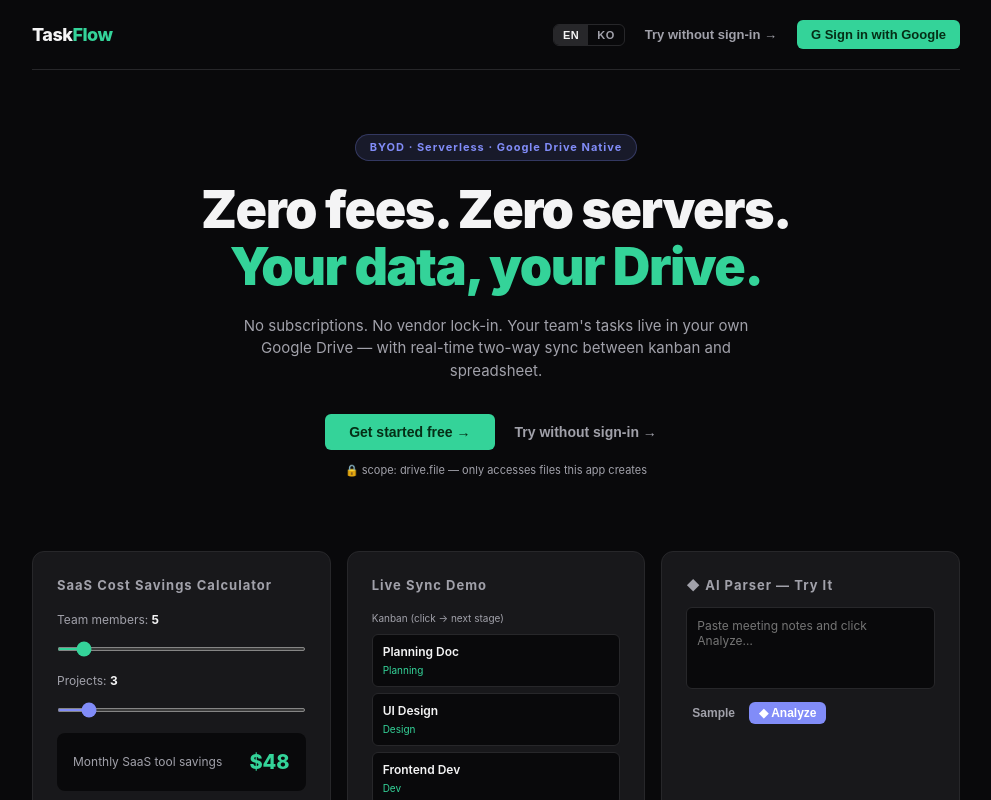
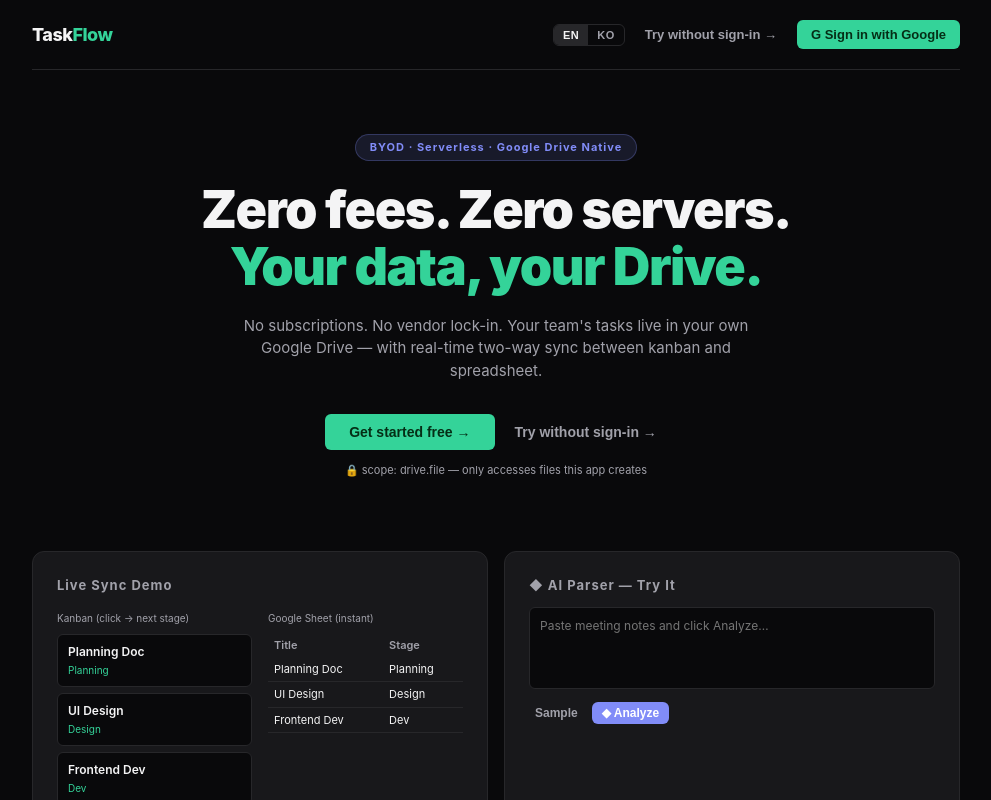
Before and after one commit to redshine0419-star/taskflow, a Next.js app: page / in a window 1280 px wide. Shown: the top 800 px of the page, without its empty margins (144-1135 px from the left). Built offline with nearby package versions, Linux system fonts and the light colour scheme.

Commit message:
remove: ROI Cost Savings Calculator — landing widget deleted
https://claude.ai/code/session_013Vjr8i4sWser6tGwcDvFCd

```diff
--- a/components/App.jsx
+++ b/components/App.jsx
@@ -38,10 +38,6 @@ const TR = {
     ctaStart:    'Get started free →',
     scopeNote:   '🔒 scope: drive.file — only accesses files this app creates',
     // landing — roi  (P1: removed AdSense row)
-    roiTitle:       'SaaS Cost Savings Calculator',
-    roiMembers:     'Team members',
-    roiProjects:    'Projects',
-    roiMonthlySave: 'Monthly SaaS tool savings',
     // landing — sync showcase
     syncTitle:    'Live Sync Demo',
     syncKanban:   'Kanban (click → next stage)',
@@ -224,10 +220,6 @@ Attendees: Alex, Jordan, Sam
     heroBody:    '월정액 없음. 벤더 종속 없음. 팀의 모든 태스크가 내 구글 드라이브에 저장됩니다 — 칸반과 스프레드시트가 실시간 양방향 동기화됩니다.',
     ctaStart:    '무료로 시작하기 →',
     scopeNote:   '🔒 scope: drive.file — 앱이 생성한 파일에만 접근합니다',
-    roiTitle:       'SaaS 비용 절감 계산기',
-    roiMembers:     '팀원 수',
-    roiProjects:    '프로젝트 수',
-    roiMonthlySave: '월간 SaaS 비용 절감',
     syncTitle:    '실시간 싱크 체감 위젯',
     syncKanban:   '칸반 (클릭 → 다음 단계)',
     syncSheet:    '구글 시트 (즉시 반영)',
@@ -1383,35 +1375,6 @@ function Workspace({ user, onSignOut, onSignIn, isMobile }) {
 }
 
 // ─── LANDING WIDGETS ─────────────────────────────────────────────────────────
-function ROICalculator() {
-  const { t, lang } = useLang()
-  const [members, setMembers]   = useState(5)
-  const [projects, setProjects] = useState(3)
-  const monthly = members * projects * 4200
-  const curr = lang === 'ko' ? `₩${monthly.toLocaleString()}` : `$${Math.round(monthly/1300).toLocaleString()}`
-  return (
-    <div style={{ background: Z.surface, border: `1px solid ${Z.border}`, borderRadius: 12, padding: 24 }}>
-      <div style={{ fontSize: 13, fontWeight: 700, color: Z.muted, letterSpacing: 1, marginBottom: 16 }}>{t('roiTitle')}</div>
-      <div style={{ display: 'flex', flexDirection: 'column', gap: 16 }}>
-        <div>
-          <div style={{ fontSize: 12, color: Z.muted, marginBottom: 6 }}>{t('roiMembers')}: <strong style={{ color: Z.text }}>{members}</strong></div>
-          <input type="range" min={1} max={50} value={members} onChange={e => setMembers(+e.target.value)} style={{ width: '100%', accentColor: Z.emerald }} />
-        </div>
-        <div>
-          <div style={{ fontSize: 12, color: Z.muted, marginBottom: 6 }}>{t('roiProjects')}: <strong style={{ color: Z.text }}>{projects}</strong></div>
-          <input type="range" min={1} max={20} value={projects} onChange={e => setProjects(+e.target.value)} style={{ width: '100%', accentColor: Z.indigo }} />
-        </div>
-        {/* P1: removed AdSense row — single metric only */}
-        <div style={{ background: Z.bg, borderRadius: 8, padding: '14px 16px' }}>
-          <div style={{ display: 'flex', justifyContent: 'space-between', alignItems: 'center' }}>
-            <span style={{ fontSize: 12, color: Z.muted }}>{t('roiMonthlySave')}</span>
-            <span style={{ fontWeight: 800, color: Z.emerald, fontSize: 20 }}>{curr}</span>
-          </div>
-        </div>
-      </div>
-    </div>
-  )
-}
 
 function SyncShowcase() {
   const { t } = useLang()
@@ -1556,7 +1519,6 @@ function Landing({ onSignIn, onSandbox }) {
       </div>
       {/* Widgets */}
       <div style={{ display: 'grid', gridTemplateColumns: 'repeat(auto-fit,minmax(260px,1fr))', gap: 16, marginBottom: 60 }}>
-        <ROICalculator />
         <SyncShowcase />
         <AIDemo />
       </div>
```
